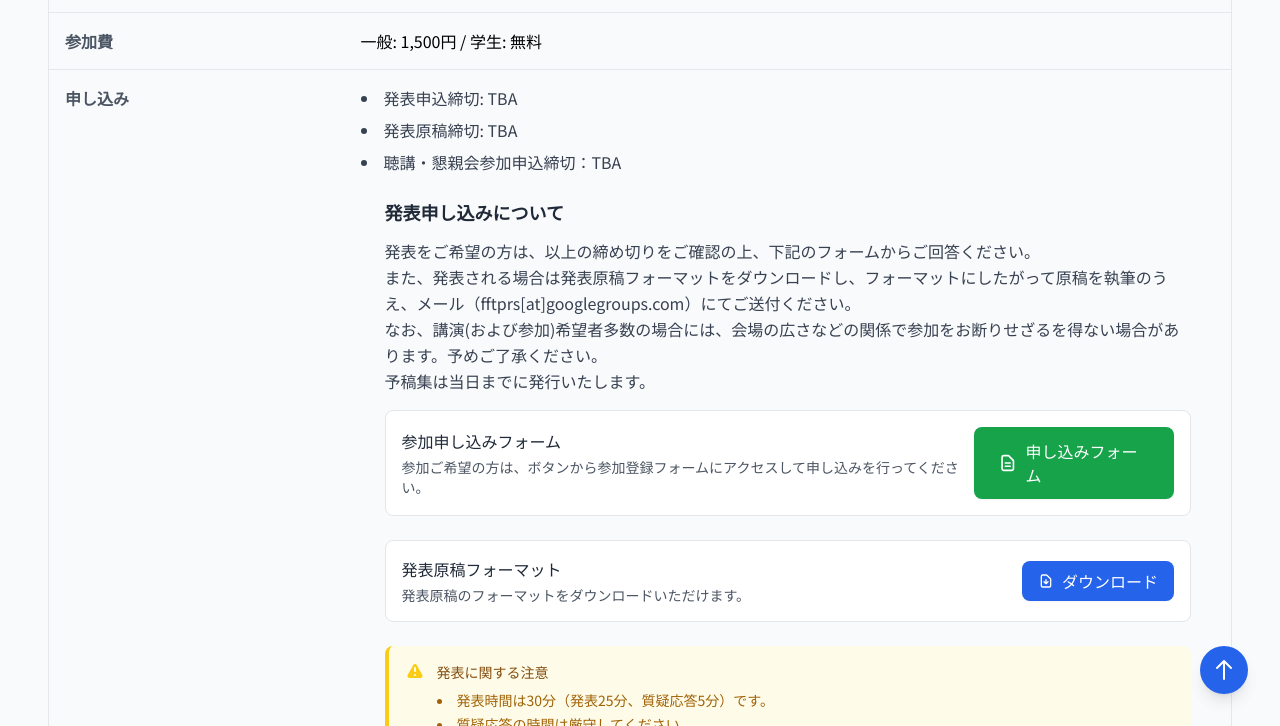
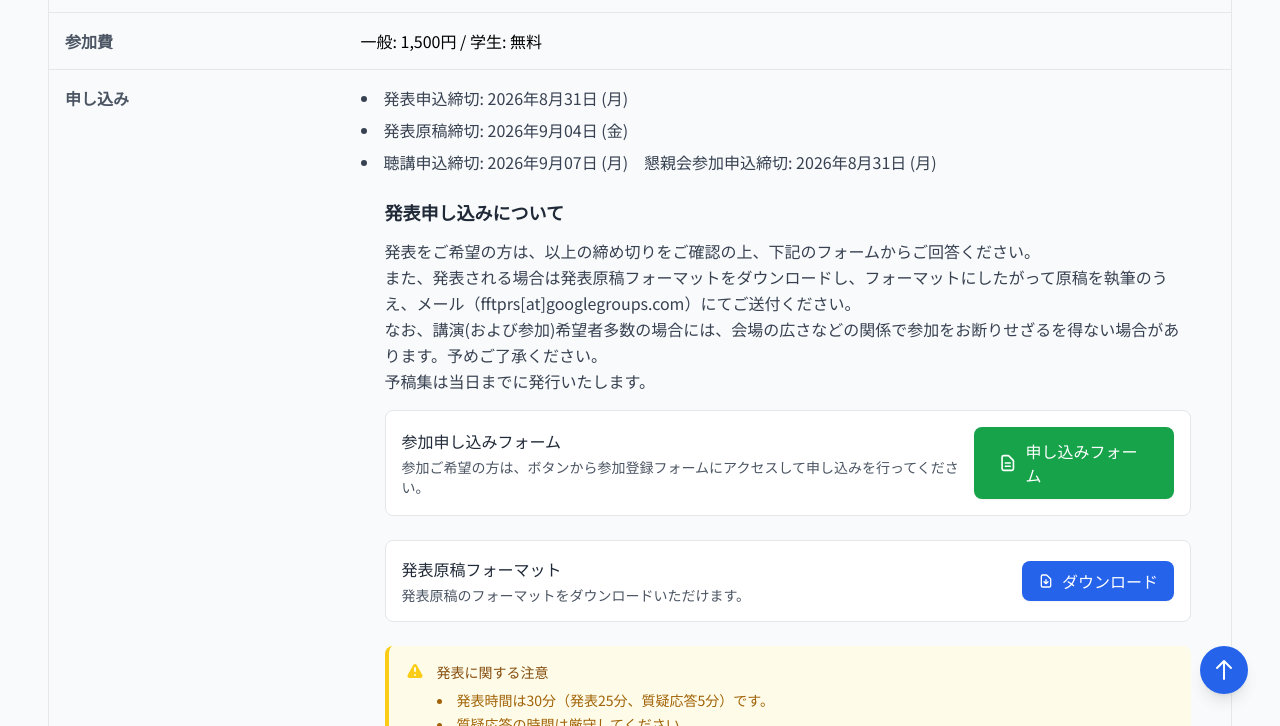
Before and after one commit to FFTPRS/WS, a Jekyll site: the page built from pages/workshop12.html, in a window 1280 px wide and 900 px high, scrolled down 1198 px, cut to the strip 174-900 px from the top of the window. Built offline with Jekyll 4.4.1, drawn with Linux system fonts in a browser that asks for light colours; nearby versions of some CDN libraries.

Commit message:
第12回の〆切日更新
Updated application and manuscript deadlines for workshop.

```diff
--- a/_data/workshop12.yml
+++ b/_data/workshop12.yml
@@ -14,9 +14,9 @@ place: "九州情報大学大学院　博多キャンパス1号館"
 place_url: https://www.kiis.ac.jp/information/access/accesss_daigakuin/
 google_map: <iframe src="https://www.google.com/maps/embed?pb=!1m18!1m12!1m3!1d3323.5611204986308!2d130.42361671551183!3d33.590742649355306!2m3!1f0!2f0!3f0!3m2!1i1024!2i768!4f13.1!3m3!1m2!1s0x354191c95dc5c507%3A0x748fc6e8af06e813!2z44CSODEyLTAwMTMg56aP5bKh55yM56aP5bKh5biC5Y2a5aSa5Yy65Y2a5aSa6aeF5p2x77yR5LiB55uu77yR77yZ4oiS77yR77yY!5e0!3m2!1sja!2sjp!4v1558584222344!5m2!1sja!2sjp" width="600" height="450" style="border:0;" allowfullscreen="" loading="lazy" referrerpolicy="no-referrer-when-downgrade"></iframe>
 entrance_fee: "一般: 1,500円 / 学生: 無料"
-application_deadline: "発表申込締切: TBA"
-manuscript_deadline: "発表原稿締切: TBA"
-social_gathering_application_deadline: "聴講・懇親会参加申込締切：TBA"
+application_deadline: "発表申込締切: 2026年8月31日 (月)"
+manuscript_deadline: "発表原稿締切: 2026年9月04日 (金)"
+social_gathering_application_deadline: "聴講申込締切: 2026年9月07日 (月)　懇親会参加申込締切: 2026年8月31日 (月)"
 application_form:
   # "未公開" / "公開中" / "終了" のいずれかを指定
   status: "公開中"
```
